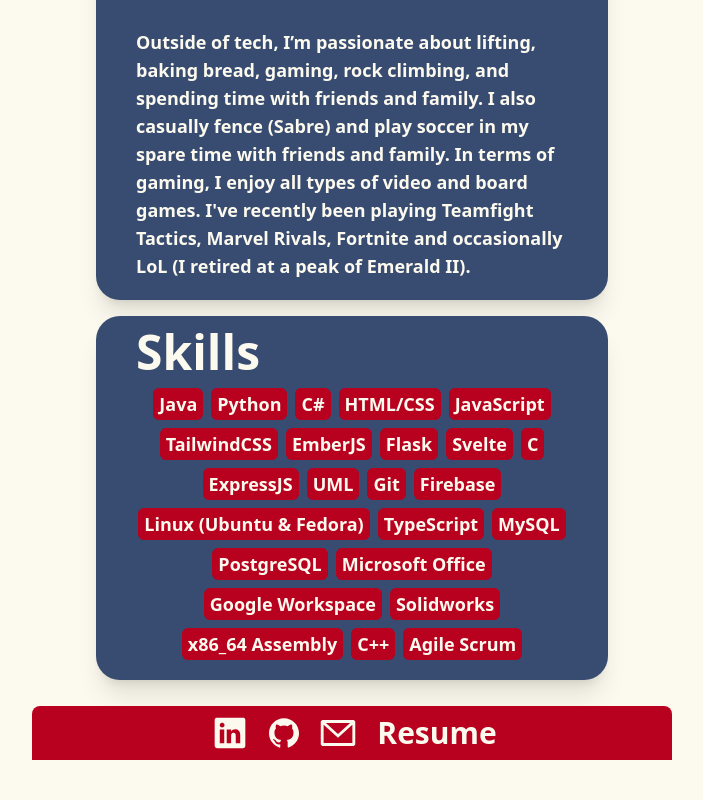
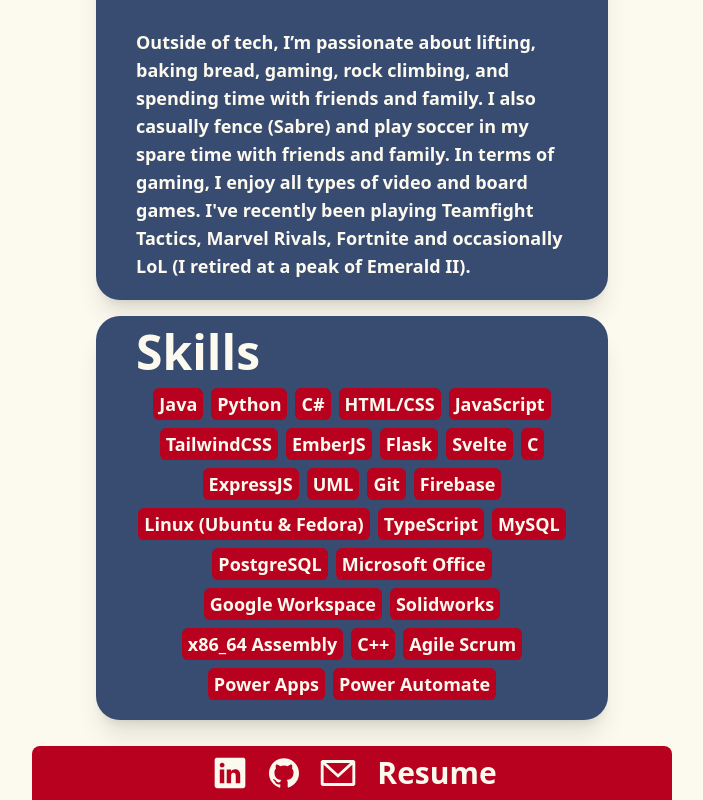
Before and after one commit to AdamKvant/AdamKvantSite, a SvelteKit app: page / in a window 1280 px wide. Shown: the part 1268-2068 px from the top of the page, without its empty margins (288-991 px from the left). Before the commit the page ends 2028 px from the top, so only its background shows below. Built offline with nearby package versions, Linux system fonts and the light colour scheme.

Commit message:
Added tags

```diff
--- a/src/routes/+page.svelte
+++ b/src/routes/+page.svelte
@@ -50,7 +50,7 @@
   description=""
   tags={["Java","Python","C#","HTML/CSS","JavaScript","TailwindCSS","EmberJS","Flask","Svelte","C","ExpressJS",
   "UML","Git","Firebase","Linux (Ubuntu & Fedora)","TypeScript","MySQL","PostgreSQL","Microsoft Office", "Google Workspace",
-  "Solidworks","x86_64 Assembly","C++","Agile Scrum"
+  "Solidworks","x86_64 Assembly","C++","Agile Scrum","Power Apps","Power Automate"
   ]}/>
   <!-- End Skills -->
 </div>
```
